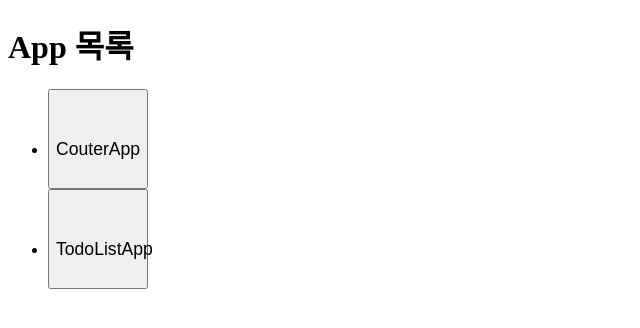
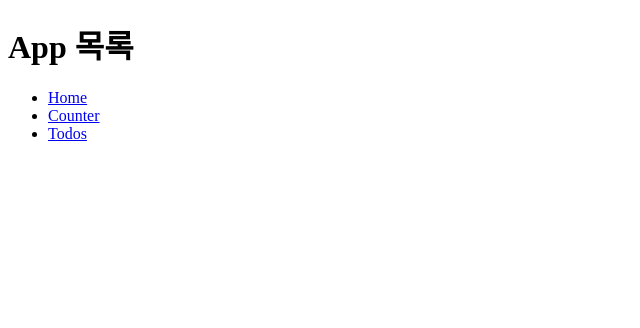
Before and after one commit to wnstjd6/Programming_3207, a React (Vite) app: page / in a window 1280 px wide. Shown: the top 328 px of the page, without its empty margins (0-640 px from the left). Built offline with nearby package versions, Linux system fonts and the light colour scheme.

Commit message:
RouterApp BrowserRouter, Routes, Route, link

```diff
--- a/package.json
+++ b/package.json
@@ -11,7 +11,8 @@
   },
   "dependencies": {
     "react": "^19.2.4",
-    "react-dom": "^19.2.4"
+    "react-dom": "^19.2.4",
+    "react-router-dom": "^7.15.0"
   },
   "devDependencies": {
     "@eslint/js": "^9.39.4",
--- /dev/null
+++ b/src/RouterApp.jsx
@@ -0,0 +1,33 @@
+import { BrowserRouter,Routes,Route,Link } from "react-router-dom";
+import CounterApp from "./CounterApp";
+import TodoListApp from "./TodoListApp";
+import HomeApp from "./HomeApp";
+
+function LinkButtonPageApp() {
+    return (
+        <div>
+            <h1>App 목록</h1>
+            <nav>
+                <ul>
+                    <li><Link to="/">Home</Link></li>
+                    <li><Link to="/counter">Counter</Link></li>
+                    <li><Link to="/todos">Todos</Link></li>
+                </ul>
+            </nav>
+        </div>
+    );
+}
+
+export default function RouterApp() {
+    return (
+
+        <BrowserRouter>
+            <Routes>
+                <Route path="/" element={<LinkButtonPageApp />} />
+                <Route path="/home" element={<HomeApp />} />
+                <Route path="/counter" element={<CounterApp />} />
+                <Route path="/todos" element={<TodoListApp />} />
+            </Routes>
+        </BrowserRouter>
+    );
+}
--- a/src/main.jsx
+++ b/src/main.jsx
@@ -4,9 +4,10 @@ import { createRoot } from 'react-dom/client'
 // import CounterApp from './CounterApp.jsx'
 import TodoListApp from './TodoListApp.jsx'
 import HomeApp from './HomeApp.jsx'
+import RouterApp from './RouterApp.jsx'
 
 createRoot(document.getElementById('root')).render(
   <StrictMode>
-    <HomeApp />
+    <RouterApp />
   </StrictMode>,
 )
```
Also changed, not shown: 2 other files (tests, documents, lock files or other folders).
